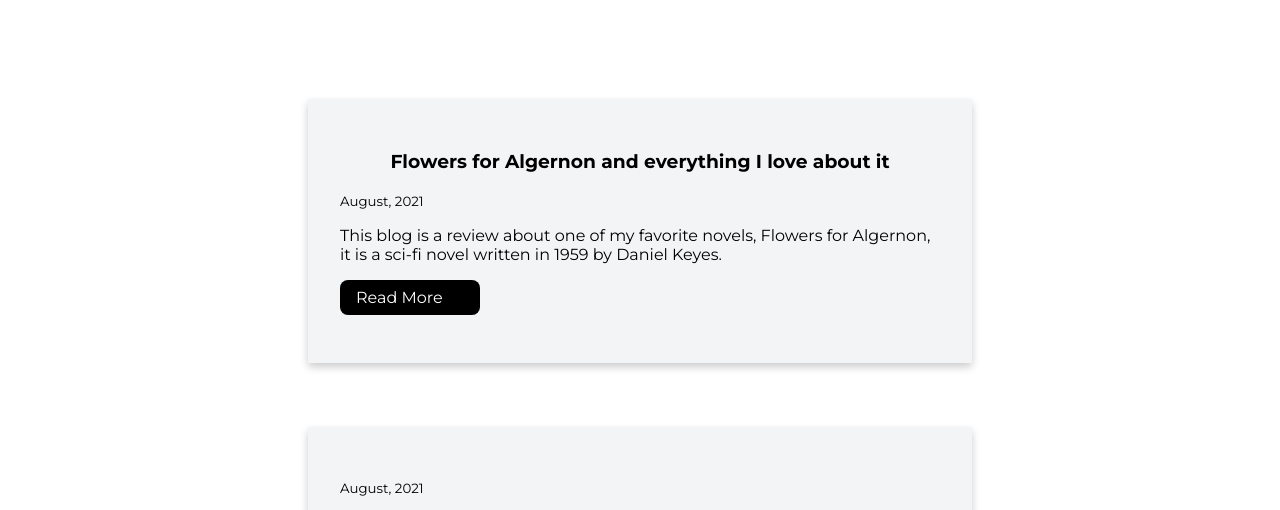
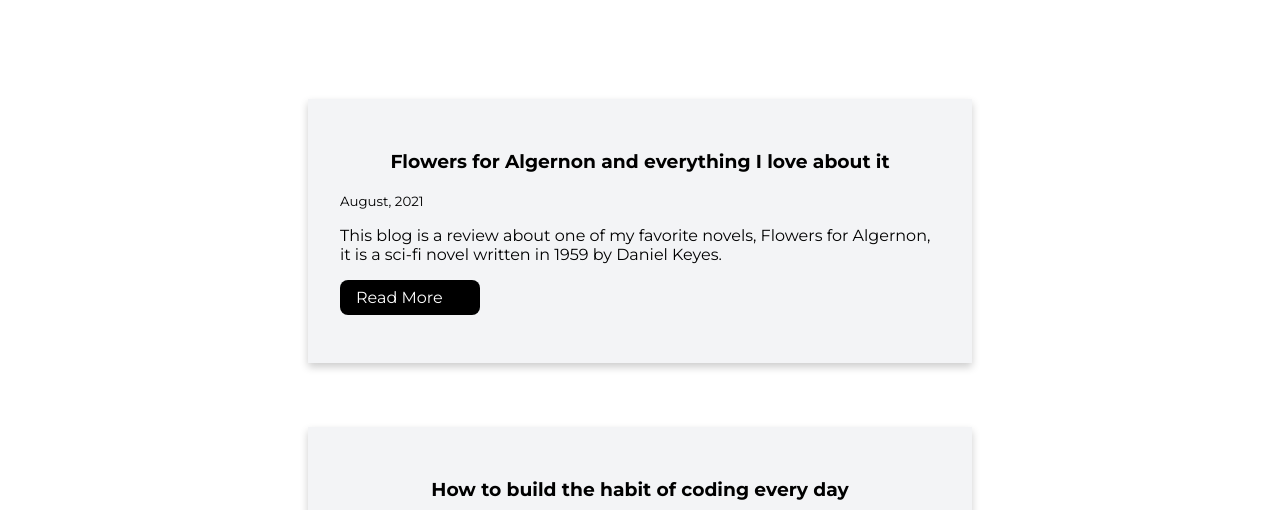
Before and after one commit to poornima-alugubelly/poornima_alugubelly_site, a plain HTML site: page blogs.html in a window 1280 px wide. Shown: the part 261-771 px from the top of the page. Drawn offline with nearby package versions, Linux system fonts and the light colour scheme.

Commit message:
Feat: added blog heading

```diff
--- a/blogs.html
+++ b/blogs.html
@@ -84,7 +84,7 @@
 			<li>
 				<section class="section">
 					<article class="showcase-list container container-center card text">
-						<h1></h1>
+						<h1>How to build the habit of coding every day</h1>
 						<small>August, 2021</small>
 						<p>
 							This blog is about the ideas I learned from the book Atomic habits
```
